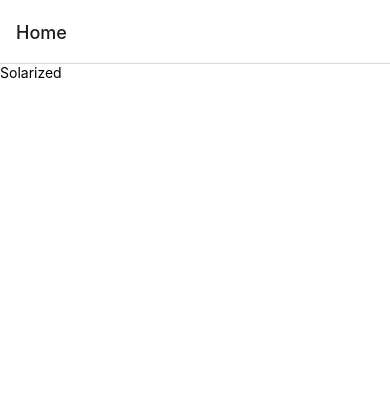
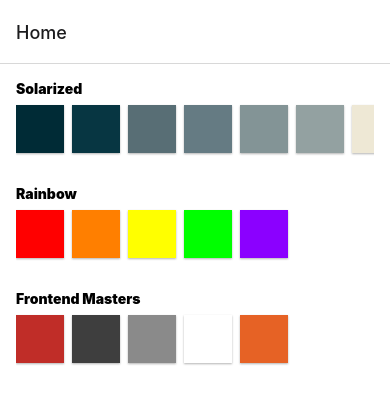
Before and after one commit to carusog/react-native-color-palettes, a React Native app: screen /Home in a window 390 px wide. Shown: the top 404 px of the page. Built offline with nearby package versions, Linux system fonts and the light colour scheme.

Commit message:
make color palette dynamic

```diff
--- a/App.js
+++ b/App.js
@@ -12,7 +12,11 @@
     <NavigationContainer>
       <Stack.Navigator>
         <Stack.Screen name="Home" component={Home} />
-        <Stack.Screen name="ColorPalette" component={ColorPalette} />
+        <Stack.Screen
+          name="ColorPalette"
+          component={ColorPalette}
+          options={({ route }) => ({ title: route.params.paletteName })}
+        />
       </Stack.Navigator>
       <StatusBar style="auto" />
     </NavigationContainer>
--- a/components/ColorBox.js
+++ b/components/ColorBox.js
@@ -12,7 +12,7 @@
         : 'white',
   };
   return (
-    <View style={[styles.color, boxColor]}>
+    <View style={[styles.colorBox, boxColor]}>
       <Text style={[styles.colorText, textColor]}>
         {colorName}: {hexCode}
       </Text>
@@ -21,11 +21,16 @@
 };
 
 const styles = StyleSheet.create({
-  color: {
+  colorBox: {
     width: 'auto',
     marginBottom: 8,
     padding: 10,
     borderRadius: 4,
+    shadowColor: 'black',
+    shadowOpacity: 0.3,
+    shadowOffset: { width: 0, height: 1 },
+    shadowRadius: 2,
+    elevation: 10,
   },
   colorText: {
     textAlign: 'center',
--- /dev/null
+++ b/components/PalettePreview.js
@@ -0,0 +1,45 @@
+import React from 'react';
+import {
+  FlatList,
+  StyleSheet,
+  Text,
+  TouchableOpacity,
+  View,
+} from 'react-native';
+
+export const PalettePreview = ({ colorPalette, maxColors, handlePress }) => {
+  const { colors, name } = colorPalette;
+  const colorsToDisplay = colors.slice(0, maxColors || 3);
+  return (
+    <TouchableOpacity onPress={handlePress}>
+      <Text style={styles.paletteName}>{name}</Text>
+      <FlatList
+        style={styles.colorsWrapper}
+        data={colorsToDisplay}
+        keyExtractor={(item) => item.hexCode}
+        renderItem={({ item: { hexCode } }) => (
+          <View style={[styles.colorBox, { backgroundColor: hexCode }]}></View>
+        )}
+      />
+    </TouchableOpacity>
+  );
+};
+
+const styles = StyleSheet.create({
+  paletteName: { fontWeight: '900', marginBottom: 8 },
+  colorsWrapper: {
+    marginBottom: 32,
+    flexDirection: 'row',
+  },
+  colorBox: {
+    width: 48,
+    height: 48,
+    flexDirection: 'column',
+    marginRight: 8,
+    shadowColor: 'black',
+    shadowOpacity: 0.3,
+    shadowOffset: { width: 0, height: 1 },
+    shadowRadius: 2,
+    elevation: 10,
+  },
+});
--- a/screens/ColorPalette.js
+++ b/screens/ColorPalette.js
@@ -1,31 +1,16 @@
 import React from 'react';
-import { Text, SafeAreaView, FlatList, StyleSheet } from 'react-native';
+import { FlatList, StyleSheet } from 'react-native';
 import { ColorBox } from '../components/ColorBox';
 
-const COLORS = [
-  { colorName: 'Base03', hexCode: '#002b36' },
-  { colorName: 'Base02', hexCode: '#073642' },
-  { colorName: 'Base01', hexCode: '#586e75' },
-  { colorName: 'Base00', hexCode: '#657b83' },
-  { colorName: 'Base0', hexCode: '#839496' },
-  { colorName: 'Base1', hexCode: '#93a1a1' },
-  { colorName: 'Base2', hexCode: '#eee8d5' },
-  { colorName: 'Base3', hexCode: '#fdf6e3' },
-  { colorName: 'Yellow', hexCode: '#b58900' },
-  { colorName: 'Orange', hexCode: '#cb4b16' },
-  { colorName: 'Red', hexCode: '#dc322f' },
-  { colorName: 'Magenta', hexCode: '#d33682' },
-  { colorName: 'Violet', hexCode: '#6c71c4' },
-  { colorName: 'Blue', hexCode: '#268bd2' },
-  { colorName: 'Cyan', hexCode: '#2aa198' },
-  { colorName: 'Green', hexCode: '#859900' },
-];
-
-export const ColorPalette = () => {
+export const ColorPalette = ({
+  route: {
+    params: { palette },
+  },
+}) => {
   return (
     <FlatList
       style={styles.container}
-      data={COLORS}
+      data={palette}
       keyExtractor={(item) => item.colorName}
       renderItem={({ item }) => {
         return (
@@ -36,15 +21,13 @@
           />
         );
       }}
-      ListHeaderComponent={<Text style={styles.title}>Solarized</Text>}
     />
   );
 };
 
 const styles = StyleSheet.create({
   container: {
-    paddingHorizontal: 10,
-    paddingBottom: 10,
+    padding: 10,
     backgroundColor: 'white',
   },
   title: {
--- a/screens/Home.js
+++ b/screens/Home.js
@@ -1,16 +1,28 @@
 import React from 'react';
-import { View, Text, TouchableOpacity, StyleSheet } from 'react-native';
+import { View, StyleSheet, FlatList } from 'react-native';
+import { PalettePreview } from '../components/PalettePreview';
 
 export const Home = ({ navigation }) => {
   return (
     <View style={styles.home}>
-      <TouchableOpacity
-        onPress={() => {
-          navigation.navigate('ColorPalette');
+      <FlatList
+        data={COLOR_PALETTES}
+        renderItem={({ item }) => {
+          return (
+            <PalettePreview
+              handlePress={() => {
+                navigation.navigate('ColorPalette', {
+                  paletteName: item.name,
+                  palette: item.colors,
+                });
+              }}
+              colorPalette={item}
+              maxColors={7}
+            />
+          );
         }}
-      >
-        <Text>Solarized</Text>
-      </TouchableOpacity>
+        keyExtractor={(item) => item.name}
+      />
     </View>
   );
 };
@@ -19,5 +31,52 @@
   home: {
     backgroundColor: 'white',
     flex: 1,
+    padding: 16,
   },
 });
+
+const SOLARIZED = {
+  name: 'Solarized',
+  colors: [
+    { colorName: 'Base03', hexCode: '#002b36' },
+    { colorName: 'Base02', hexCode: '#073642' },
+    { colorName: 'Base01', hexCode: '#586e75' },
+    { colorName: 'Base00', hexCode: '#657b83' },
+    { colorName: 'Base0', hexCode: '#839496' },
+    { colorName: 'Base1', hexCode: '#93a1a1' },
+    { colorName: 'Base2', hexCode: '#eee8d5' },
+    { colorName: 'Base3', hexCode: '#fdf6e3' },
+    { colorName: 'Yellow', hexCode: '#b58900' },
+    { colorName: 'Orange', hexCode: '#cb4b16' },
+    { colorName: 'Red', hexCode: '#dc322f' },
+    { colorName: 'Magenta', hexCode: '#d33682' },
+    { colorName: 'Violet', hexCode: '#6c71c4' },
+    { colorName: 'Blue', hexCode: '#268bd2' },
+    { colorName: 'Cyan', hexCode: '#2aa198' },
+    { colorName: 'Green', hexCode: '#859900' },
+  ],
+};
+
+const RAINBOW = {
+  name: 'Rainbow',
+  colors: [
+    { colorName: 'Red', hexCode: '#FF0000' },
+    { colorName: 'Orange', hexCode: '#FF7F00' },
+    { colorName: 'Yellow', hexCode: '#FFFF00' },
+    { colorName: 'Green', hexCode: '#00FF00' },
+    { colorName: 'Violet', hexCode: '#8B00FF' },
+  ],
+};
+
+const FRONTEND_MASTERS = {
+  name: 'Frontend Masters',
+  colors: [
+    { colorName: 'Red', hexCode: '#c02d28' },
+    { colorName: 'Black', hexCode: '#3e3e3e' },
+    { colorName: 'Grey', hexCode: '#8a8a8a' },
+    { colorName: 'White', hexCode: '#ffffff' },
+    { colorName: 'Orange', hexCode: '#e66225' },
+  ],
+};
+
+const COLOR_PALETTES = [SOLARIZED, RAINBOW, FRONTEND_MASTERS];
```
